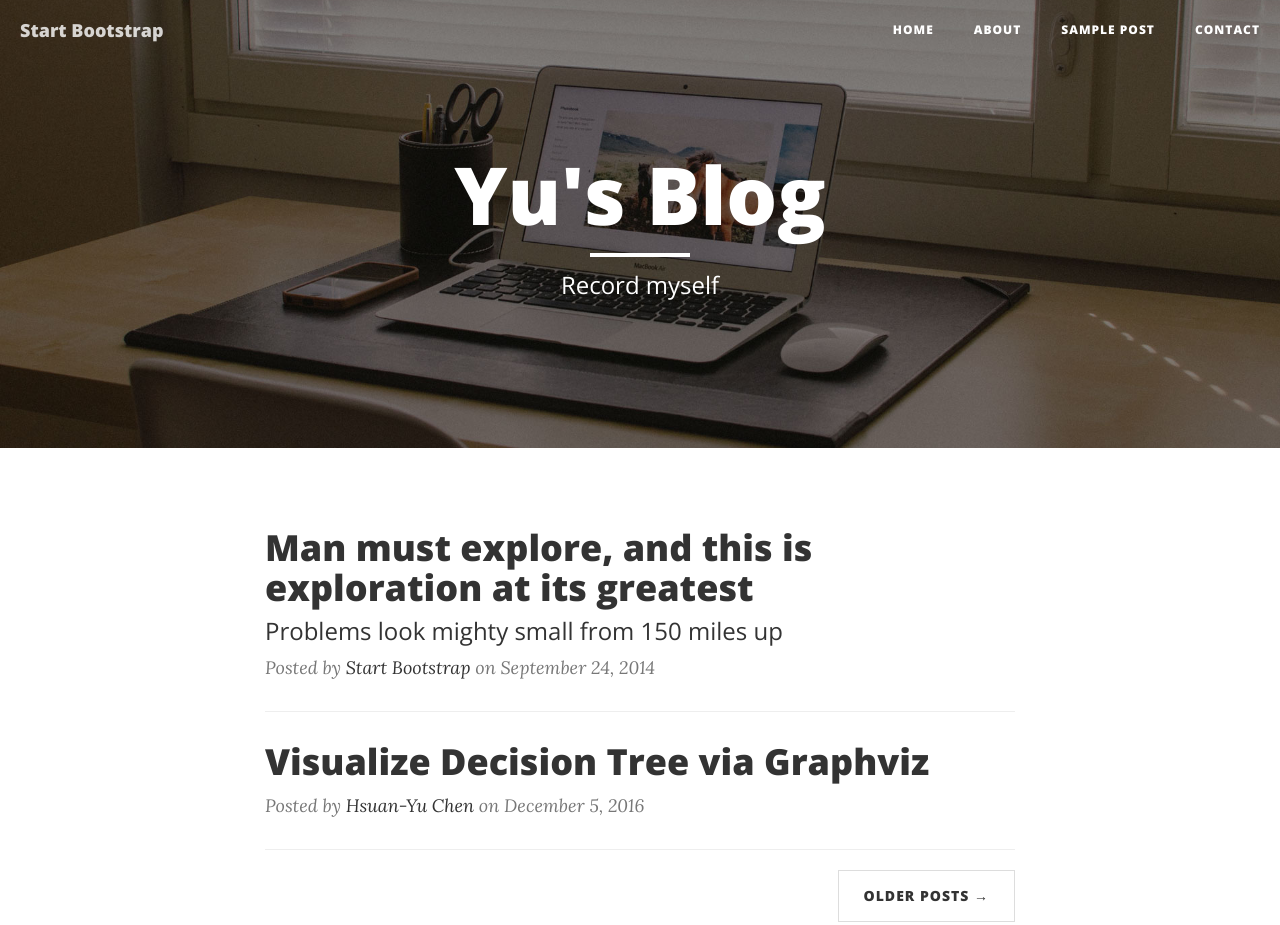
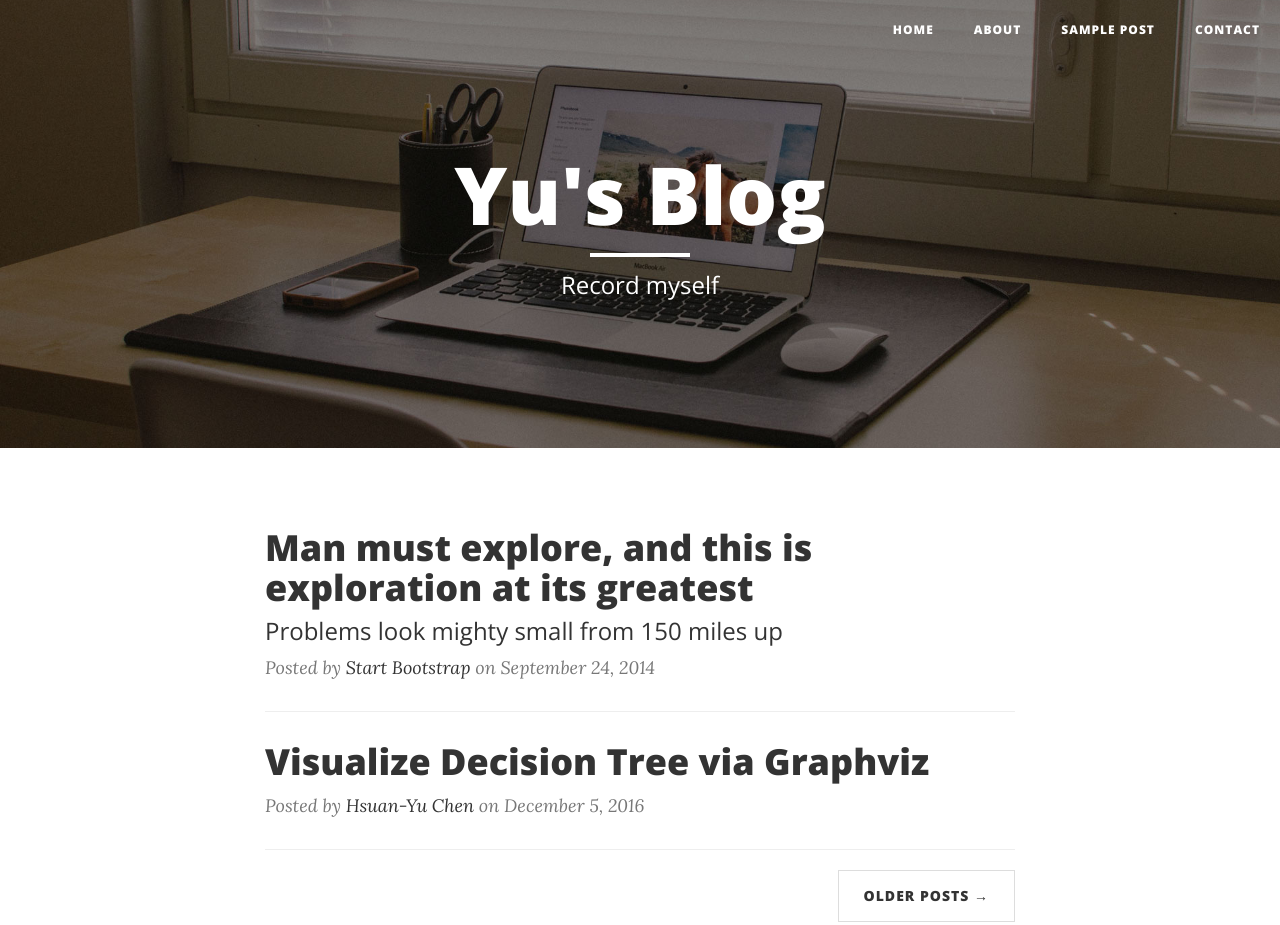
Before and after one commit to HsuanYu666/hsuanyu666.github.io, a website: page Blog/index.html in a window 1280 px wide. Shown: the top 925 px of the page. Drawn offline with nearby package versions, Linux system fonts and the light colour scheme.

Commit message:
Update index.html

```diff
--- a/Blog/index.html
+++ b/Blog/index.html
@@ -42,7 +42,6 @@
                     <span class="sr-only">Toggle navigation</span>
                     Menu <i class="fa fa-bars"></i>
                 </button>
-                <a class="navbar-brand" href="index.html">Start Bootstrap</a>
             </div>
 
             <!-- Collect the nav links, forms, and other content for toggling -->
```
